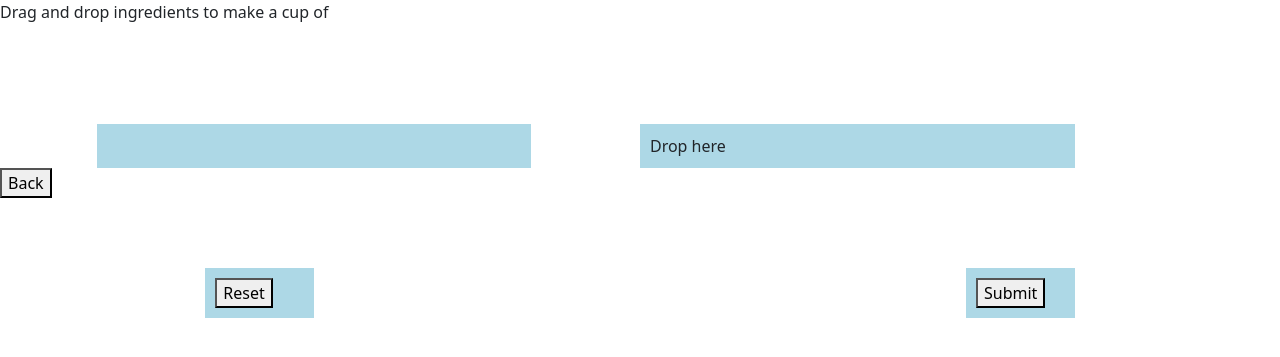
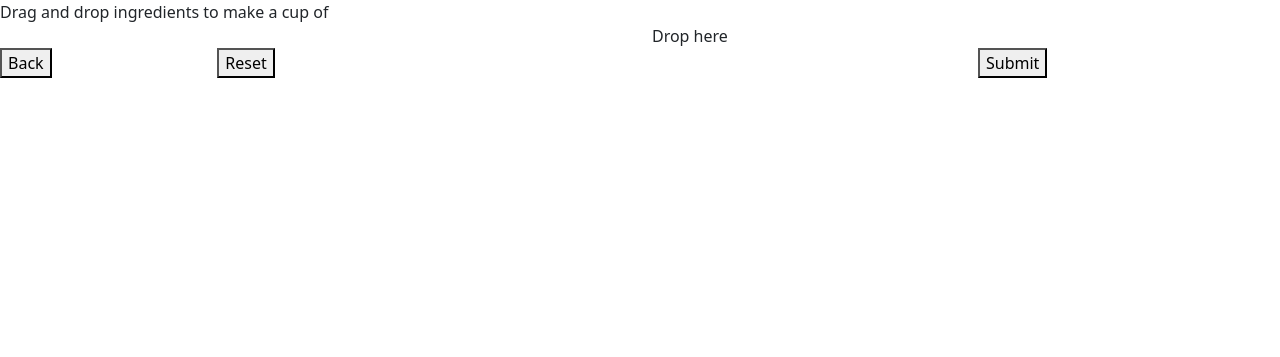
Before and after one commit to kripha/coffee-tutorial, a Python web app: template templates/make_item.html in a window 1280 px wide. Shown: the part 56-413 px from the top of the page. Run offline with Jinja, Linux system fonts and the light colour scheme; the template is opened without the code that fills it, so the values that code supplies are empty; some libraries are stand-ins or nearby versions.

Commit message:
remove unnecessary style

```diff
--- a/templates/layout.html
+++ b/templates/layout.html
@@ -30,11 +30,6 @@
     <style>
         .navbar {
             background-color: #a3795bff;
-        }
-        .home_container {
-            margin-top: 100px;
-            background-color: lightblue;
-            padding: 10px;
         }
         img {
           width: 100%;
```
